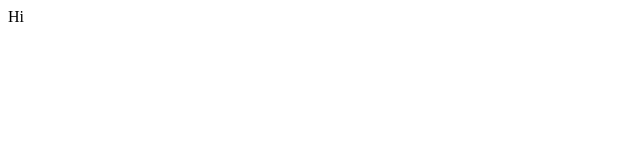
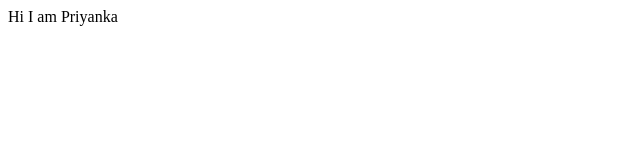
Before and after one commit to PriyankaHaridas91/pizza-delivery, a plain HTML site: page index.html in a window 1280 px wide. Shown: the whole page, without its empty margins (0-640 px from the left). Drawn offline with Linux system fonts and the light colour scheme.

Commit message:
added my name

```diff
--- a/index.html
+++ b/index.html
@@ -4,6 +4,6 @@
 <title></title>
 </head>
 <body>
-  <div style="color: "red"><p>Hi</p></div>
+  <div><p>Hi I am Priyanka</p></div>
 </body>
 </html>
```
